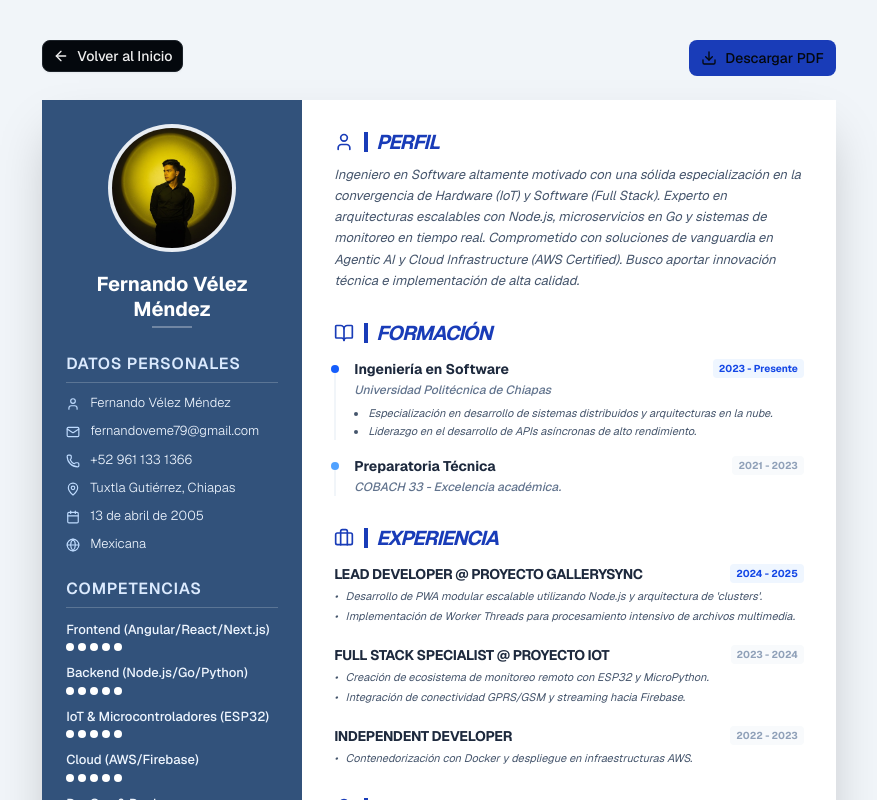
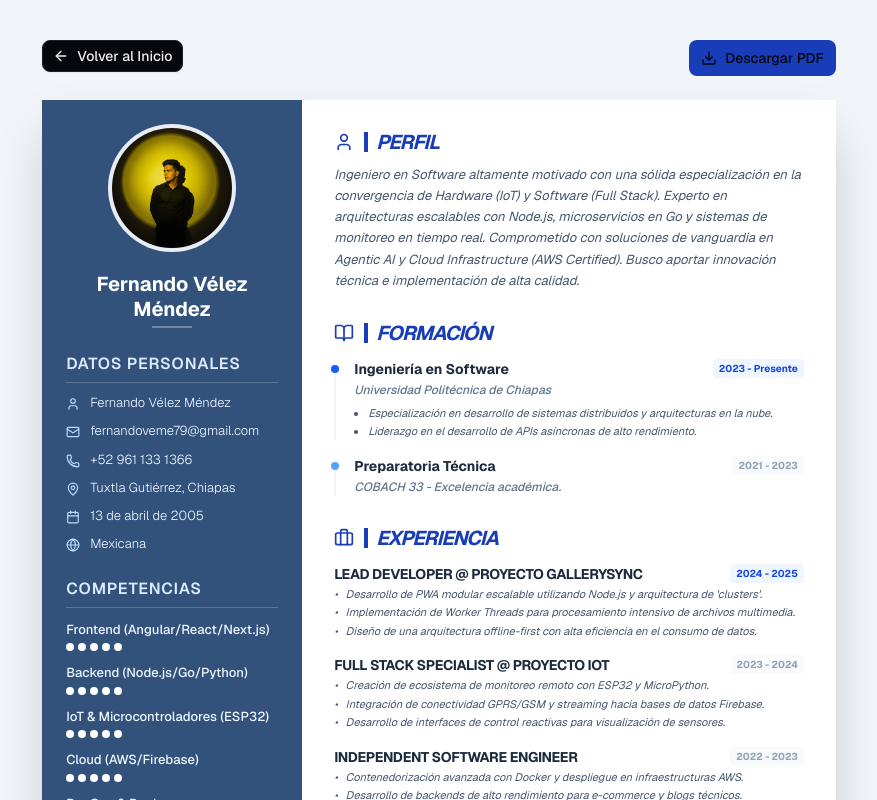
Before and after one commit to Fernandovm13/MyLandingPage, a Next.js app: page /cv in a window 1280 px wide. Shown: the top 800 px of the page, without its empty margins (201-1078 px from the left). Built offline with nearby package versions, Linux system fonts and the light colour scheme.

Commit message:
Restore detailed experience content in CV and finalize single-page layout

```diff
--- a/app/cv/page.tsx
+++ b/app/cv/page.tsx
@@ -156,36 +156,39 @@ export default function CVPage() {
               <Briefcase className="w-5 h-5" />
               <h2 className="text-xl font-bold border-l-4 border-blue-800 pl-2 leading-none italic uppercase tracking-tighter">Experiencia</h2>
             </div>
-            <div className="space-y-5">
+            <div className="space-y-4">
               <div>
-                <div className="flex justify-between items-start mb-1">
+                <div className="flex justify-between items-start mb-0.5">
                   <h3 className="font-bold text-slate-800 uppercase tracking-tight text-sm">Lead Developer @ Proyecto GallerySync</h3>
                   <span className="text-[10px] font-bold text-blue-700 bg-blue-50 px-1.5 py-0.5 rounded">2024 - 2025</span>
                 </div>
-                <ul className="text-[11px] text-slate-600 space-y-1 italic list-none">
+                <ul className="text-[11px] text-slate-600 space-y-0.5 italic list-none">
                   <li className="flex gap-2"><span>•</span> Desarrollo de PWA modular escalable utilizando Node.js y arquitectura de 'clusters'.</li>
                   <li className="flex gap-2"><span>•</span> Implementación de Worker Threads para procesamiento intensivo de archivos multimedia.</li>
+                  <li className="flex gap-2"><span>•</span> Diseño de una arquitectura offline-first con alta eficiencia en el consumo de datos.</li>
                 </ul>
               </div>
 
               <div>
-                <div className="flex justify-between items-start mb-1">
+                <div className="flex justify-between items-start mb-0.5">
                   <h3 className="font-bold text-slate-800 uppercase tracking-tight text-sm">Full Stack Specialist @ Proyecto IoT</h3>
                   <span className="text-[10px] font-bold text-slate-400 bg-slate-50 px-1.5 py-0.5 rounded">2023 - 2024</span>
                 </div>
-                <ul className="text-[11px] text-slate-600 space-y-1 italic list-none">
+                <ul className="text-[11px] text-slate-600 space-y-0.5 italic list-none">
                   <li className="flex gap-2"><span>•</span> Creación de ecosistema de monitoreo remoto con ESP32 y MicroPython.</li>
-                  <li className="flex gap-2"><span>•</span> Integración de conectividad GPRS/GSM y streaming hacia Firebase.</li>
+                  <li className="flex gap-2"><span>•</span> Integración de conectividad GPRS/GSM y streaming hacia bases de datos Firebase.</li>
+                  <li className="flex gap-2"><span>•</span> Desarrollo de interfaces de control reactivas para visualización de sensores.</li>
                 </ul>
               </div>
 
               <div>
-                <div className="flex justify-between items-start mb-1">
-                  <h3 className="font-bold text-slate-800 uppercase tracking-tight text-sm">Independent Developer</h3>
+                <div className="flex justify-between items-start mb-0.5">
+                  <h3 className="font-bold text-slate-800 uppercase tracking-tight text-sm">Independent Software Engineer</h3>
                   <span className="text-[10px] font-bold text-slate-400 bg-slate-50 px-1.5 py-0.5 rounded">2022 - 2023</span>
                 </div>
-                <ul className="text-[11px] text-slate-600 space-y-1 italic list-none">
-                  <li className="flex gap-2"><span>•</span> Contenedorización con Docker y despliegue en infraestructuras AWS.</li>
+                <ul className="text-[11px] text-slate-600 space-y-0.5 italic list-none">
+                  <li className="flex gap-2"><span>•</span> Contenedorización avanzada con Docker y despliegue en infraestructuras AWS.</li>
+                  <li className="flex gap-2"><span>•</span> Desarrollo de backends de alto rendimiento para e-commerce y blogs técnicos.</li>
                 </ul>
               </div>
             </div>
```
Also changed, not shown: 24 other files (tests, documents, lock files or other folders).
